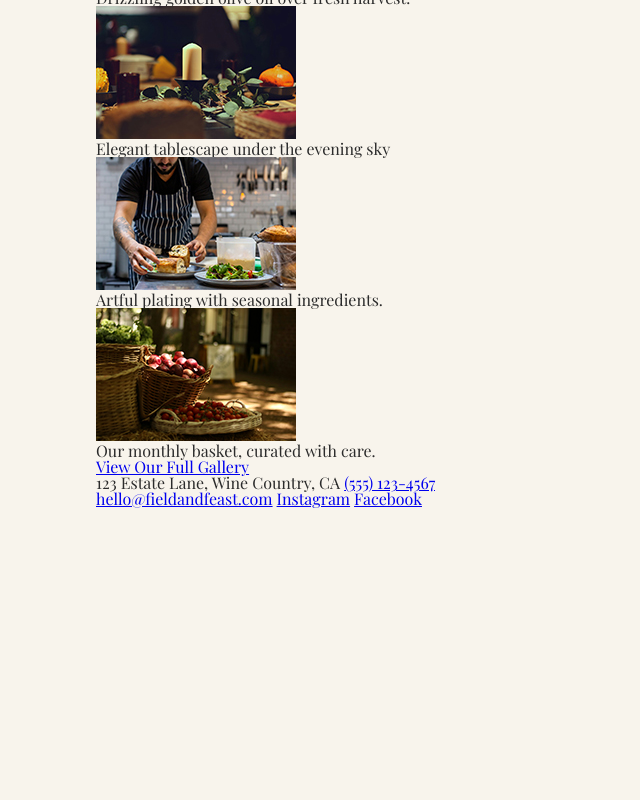
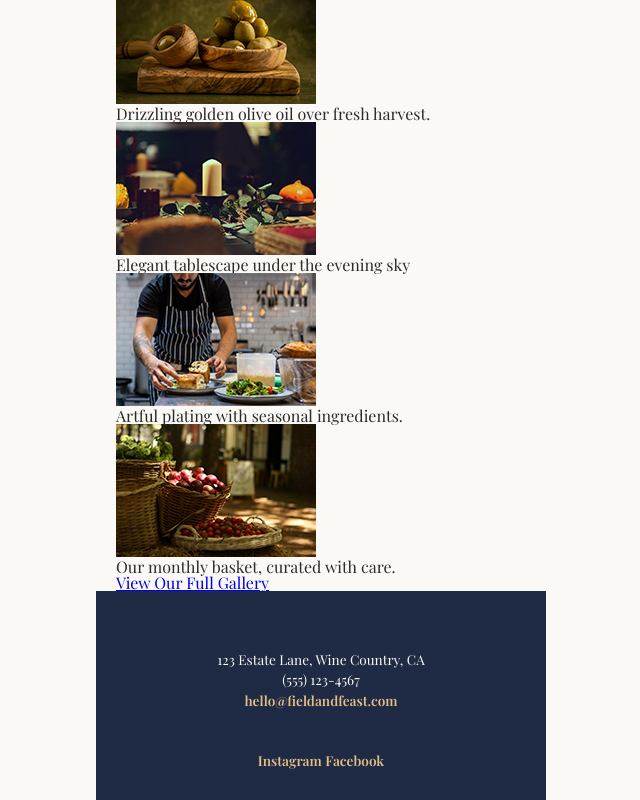
Before and after one commit to ApexAZ/fieldandfeast, a plain HTML site: page index.html in a window 1280 px wide. Shown: the part 1293-2093 px from the top of the page, without its empty margins (319-959 px from the left). Before the commit the page ends 1802 px from the top, so only its background shows below. Drawn offline with nearby package versions, Linux system fonts and the light colour scheme; a web font is replaced by a local one.

Commit message:
Added small footer styling
footer styling to css and breaks to address elements to help separate them out.

```diff
--- a/index.html
+++ b/index.html
@@ -89,10 +89,10 @@
     <footer>
 
         <address>
-            123 Estate Lane, Wine Country, CA
-            <a href="tel:555-123-4567">(555) 123-4567</a>
+            123 Estate Lane, Wine Country, CA<br>
+            <a href="tel:555-123-4567">(555) 123-4567</a><br>
 
-            <a href="mailto:hello@fieldandfeast.com">hello@fieldandfeast.com</a>
+            <a href="mailto:hello@fieldandfeast.com">hello@fieldandfeast.com</a><br>
 
             <a href="https://www.instagram.com">Instagram</a>
             <a href="https://www.facebook.com">Facebook</a>
--- a/styles.css
+++ b/styles.css
@@ -55,7 +55,6 @@ table {
 
 /* ROOT VARIABLES */
 :root {
-
     /*typography*/
     --main-font: 'Playfair Display', 'Arial', sans-serif;
 
@@ -66,20 +65,21 @@ table {
     --linen: #F8F4EC;
     --dark-charcoal: #2B2B2B;
     --soft-white: #FAF9F6;
-
-
 }
 
 /* GLOBAL STYLES (mobile first/small) */
+
+/*Global Body Styles*/
 body {
     max-width: 450px;
     font-family: var(--main-font);
     font-size: 1em;
-    background-color: var(--linen);
+    background-color: var(--soft-white);
     color: var(--dark-charcoal);
     margin: 0 auto;
 }
 
+/*Global Header Styles*/
 header {
     background-color: var(--midnight-blue);
     text-align: center;
@@ -109,6 +109,7 @@ header h1, header p {
 header nav {
     background-color: var(--champagne-gold);
     padding: 13px;
+    margin-bottom: 50px;
 }
 
 nav ul {
@@ -121,6 +122,57 @@ nav a {
     font-size: 1.32em;
     font-weight: 800;
     color: var(--midnight-blue);
+}
+
+nav a:hover {
+    color: var(--linen);
+}
+
+main {
+
+    padding: 0 20px;
+}
+
+h2 {
+    font-size: 1.7em;
+    font-weight: 500;
+    color: var(--midnight-blue);
+}
+
+/*Global Footer Styles*/
+footer {
+    text-align: center;
+    background-color: var(--midnight-blue);
+    padding: 58px 0 30px 0;
+}
+
+footer address {
+    font-size: .85em;
+    font-weight: 400;
+    color: var(--soft-white);
+    line-height: 1.5;
+}
+
+footer a {
+    text-decoration: none;
+    color: var(--soft-white);
+}
+
+footer a:nth-of-type(2) {
+    display: inline-block;
+    color: var(--champagne-gold);
+    font-weight: 600;
+    padding-bottom: 40px;
+}
+
+footer a:nth-of-type(3) {
+    color: var(--champagne-gold);
+    font-weight: 600;
+}
+
+footer a:nth-of-type(4) {
+    color: var(--champagne-gold);
+    font-weight: 600;
 }
 
 
```
